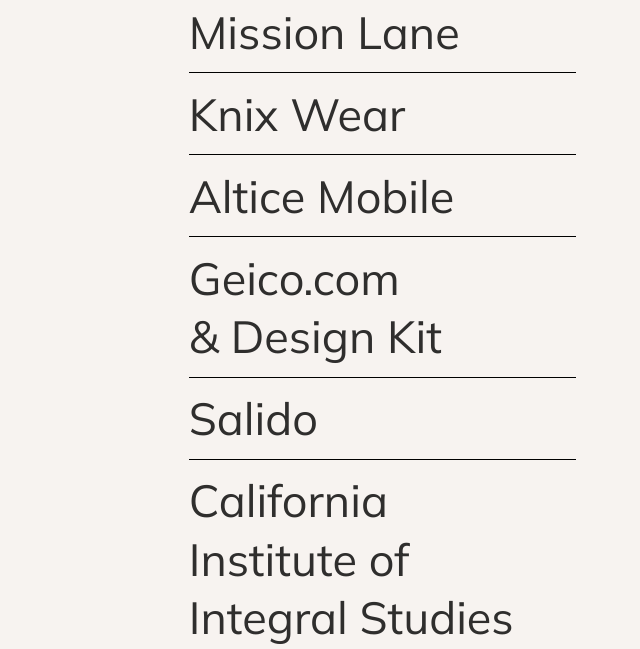
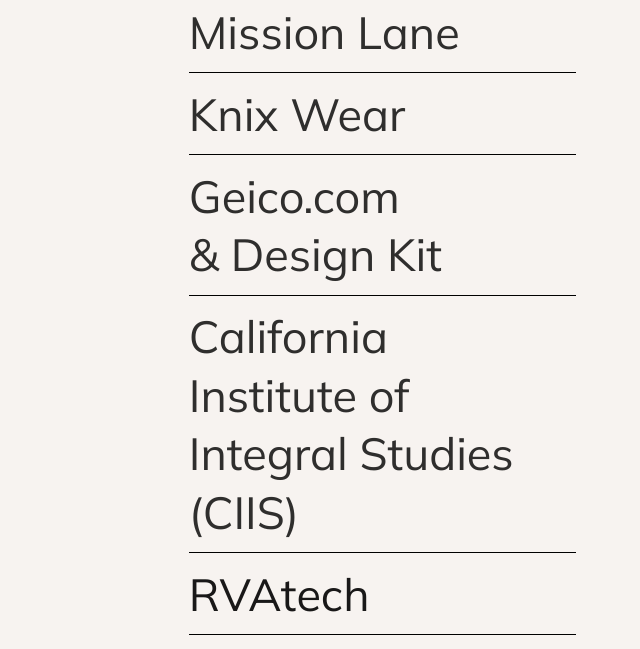
Before and after one commit to beccimelson/beccimelson.github.io, a website: page index.html in a window 1280 px wide. Shown: the part 729-1378 px from the top of the page, without its empty margins (640-1280 px from the left). Drawn offline with Linux system fonts and the light colour scheme.

Commit message:
Update index.html

```diff
--- a/index.html
+++ b/index.html
@@ -203,27 +203,6 @@
                                     </div>
                                 </div>
                             </li>
-                              <li class="company">
-                                <h3 class="size--1 company__head"><a href="https://alticemobile.com/" target="blank">Altice Mobile</a></h3>
-                                <!-- <p class="role">PM</p> -->
-                                <div style="height:0" class="company__body">
-                                    <div class="company__body__inner">
-                                        <div class="company__text">
-                                            <p></p>
-                                        </div>
-                                        <div class="company__contact">
-                                            <p class="company__link">
-                                                <span class="company__link__span">Program Manager, Experimentation:
-                                                    <p>Lorem ipsum Lorem ipsum Lorem ipsum Lorem ipsum Lorem ipsum Lorem ipsum Lorem ipsum Lorem ipsum Lorem ipsum Lorem ipsum Lorem ipsum Lorem ipsum Lorem ipsum Lorem ipsum Lorem ipsum Lorem ipsum </p>
-                                                    <p>Lorem ipsum Lorem ipsum Lorem ipsum Lorem ipsum Lorem ipsum Lorem ipsum Lorem ipsum LoreLorem ipsum Lorem ipsum Lorem ipsum Lorem ipsum Lorem ipsum Lorem ipsum m ipsum Lorem ipsum Lorem ipsum Lorem ipsum Lorem ipsum Lorem ipsum Lorem ipsum Lorem ipsum Lorem ipsum Lorem ipsum Lorem ipsum Lorem ipsum </p>
-                                                    <p>Lorem ipsum Lorem ipsum Lorem ipsum Lorem ipsum Lorem ipsum Lorem ipsum Lorem ipsum Lorem ipsum </p>
-                                                Fintech</span>
-                                            </p>
-                                            <a class="company__link__a" href="https://www.earnest.com/">https://www.earnest.com/</a>
-                                        </div>
-                                    </div>
-                                </div>
-                            </li>
 
                               <li class="company">
                                   <h3 class="size--1 company__head"><a href="https://geico.com/" target="blank">Geico.com &&nbsp;Design Kit</a></h3>
@@ -243,28 +222,7 @@
                                       </div>
                                   </div>
                               </li>
-                              <li class="company">
-                                  <h3 class="size--1 company__head"><a href="https://salido.com/" target="blank">Salido</a></h3>
-                                  <!-- <p class="role">PM</p> -->
-                                  <div style="height:0" class="company__body">
-                                      <div class="company__body__inner">
-                                          <div class="company__text company__text--fr">
-                                              <p>LOVE IS THE ANSWER!</p>
-                                          </div>
-                                          <div class="company__text">
 
-                                          </div>
-                                          <div class="company__contact">
-                                              <p class="company__link">
-                                                  <span class="company__link__span">Project Manager:
-
-                                                  Salido</span>
-                                              </p>
-                                              <a class="company__link__a" href="http://salido.com/">http://salido.com/</a>
-                                          </div>
-                                      </div>
-                                  </div>
-                              </li>
                               <li class="company">
                                   <h3 class="size--1 company__head"><a href="https://ciis.edu" target="blank">California Institute of Integral Studies (CIIS)</a></h3>
                                   <!-- <p class="role">PM</p> -->
```
